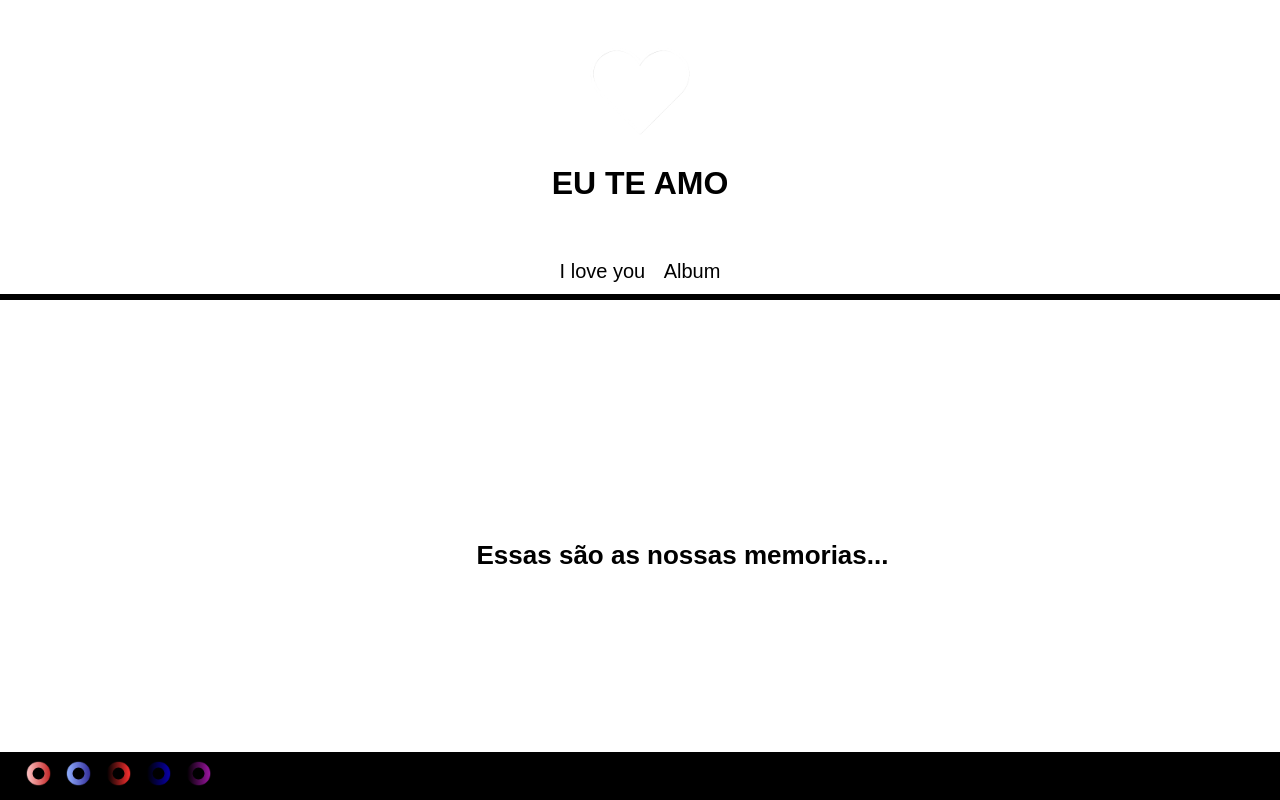
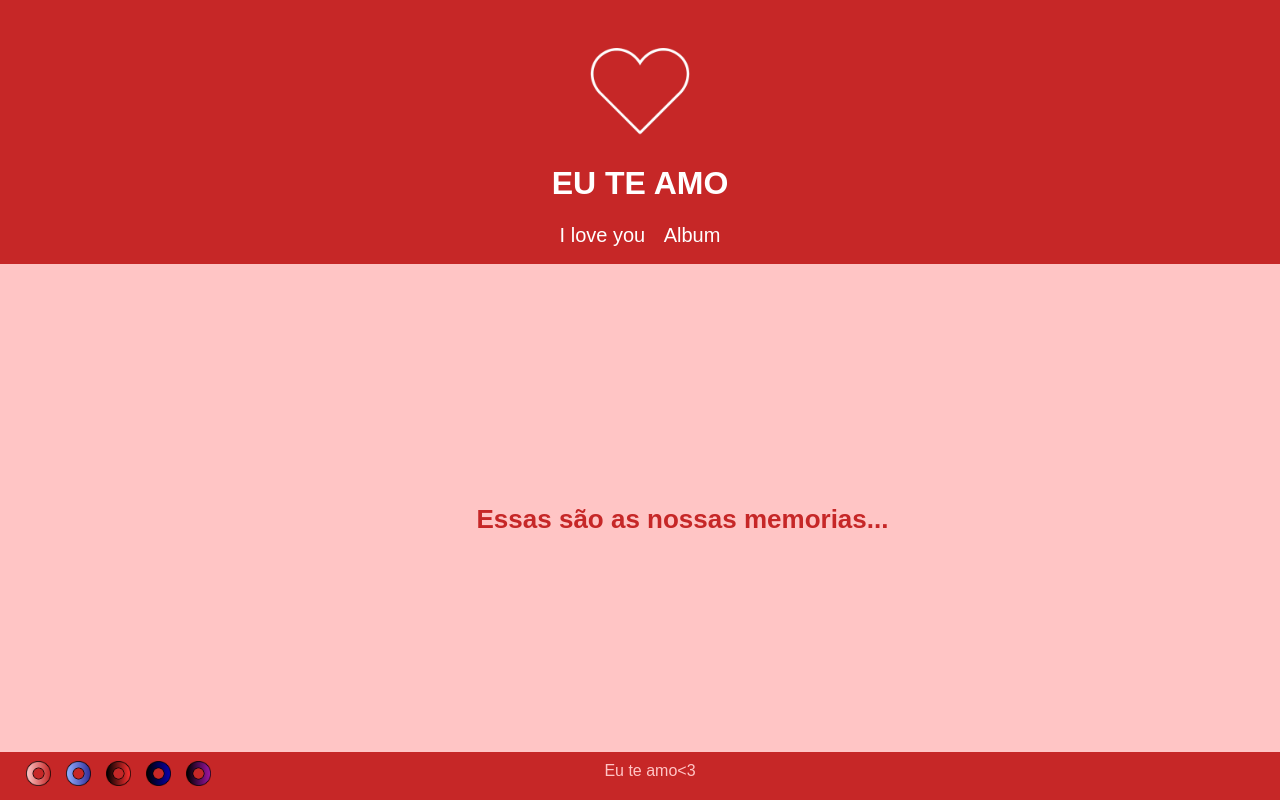
Before and after one commit to LuanFazolim/Amor, a plain HTML site: page album.html in a window 1280 px wide. Shown: the top 800 px of the page. Drawn offline with Linux system fonts and the light colour scheme.

Commit message:
Add files via upload

```diff
--- a/album.html
+++ b/album.html
@@ -11,13 +11,14 @@
         font-family: Arial, sans-serif;
         margin: 0;
         padding: 0;
-
+        background-color: #ffc5c5;
     }
     .topo {
         transition: background-color 0.5s;
-        color: #000000;
+        color: #ffffff;
         padding: 10;
         text-align: center;
+        background-color: #c62727;
     }
 
     .topo h1, .topo h3, .topo nav a, .texto, .container h1 {
@@ -28,16 +29,10 @@
         margin-top: -800;
         padding-bottom: 10px;
 
+    }
 
-    }
-    .topo h3{
-        font-size: 16px;
-        text-align: left;
-        padding: 10px;
-        margin-left: 85px;
-        color: #000000;
 
-    }
+
 
     .logo {
         width: 100px;
@@ -75,7 +70,7 @@
 
     .topo nav a {
 
-        color: #000000;
+        color: #ffffff;
         text-align: center;
         margin: 0 7px;
         font-size: 20px;
@@ -85,7 +80,7 @@
     .topo2 {
 
         transition: background-color 0.5s;
-        background-color: #000000;
+        background-color: #c62727;
         margin-top: 1px;
         padding: 3px;
     }
@@ -102,7 +97,7 @@
         padding-bottom: 600px;
         margin-top: 240px;
         margin-left: 85px;
-        color: #000
+        color: #c62727
 
     }
 
@@ -121,7 +116,7 @@
 
     }
     .texto {
-        color: #000000ad;
+        color: #c62727;
         width: 45%; /* Ajuste a largura conforme necessário */
         margin: 0 20px; /* Espaço entre a imagem e o texto */
     }
@@ -140,8 +135,7 @@
     }
     .esquerda .foto {
         margin-right: auto; /* Empurra a imagem para a borda esquerda */
-        box-shadow: -20px -20px 0px rgba(0, 0, 0, 0.5);
-        border: 4px solid;
+        box-shadow: -20px -20px 0px #c62727;
         border: 4px solid;
         border-color: #000000;
     }
@@ -155,9 +149,9 @@
     }
     .inferior {
 
-        color: #000000;
+        color: #ffc5c5;
         transition: background-color 0.5s;
-        background-color: #000000;
+        background-color:  #c62727;
         text-align: center;
         position: fixed;
         padding: 10px;
```
Also changed, not shown: index.html (+1 -1 lines).
